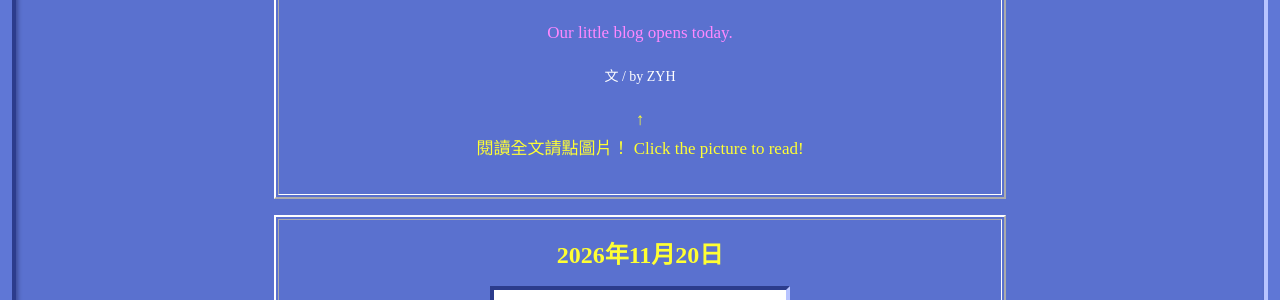
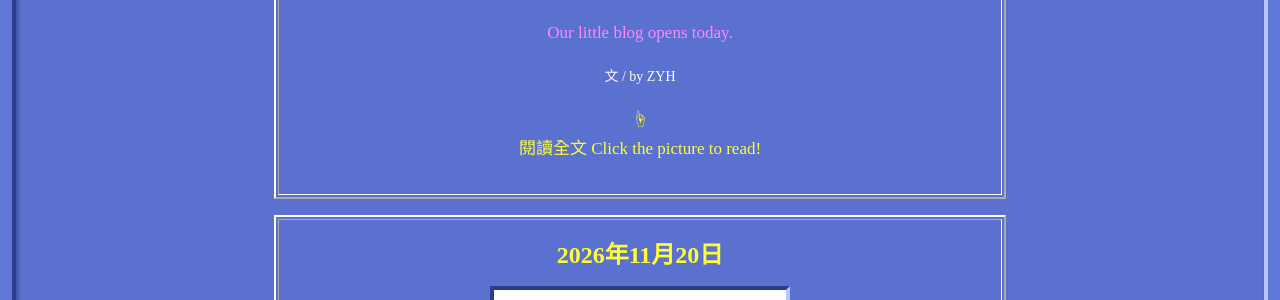
Before and after one commit to ZENYA-H/ZENYA-H.github.io, a Jekyll site: the page built from index.html, in a window 1280 px wide. Shown: the part 846-1146 px from the top of the page. Built offline with Jekyll 4.4.1, drawn with Linux system fonts in a browser that asks for light colours.

Commit message:
Update index.html

```diff
--- a/index.html
+++ b/index.html
@@ -13,6 +13,6 @@ layout: default
   <p class="post-title"><a href="{{ post.url | relative_url }}">{{ post.title }}</a></p>
   {% if post.excerpt_en %}<p class="pink">{{ post.excerpt_en }}</p>{% endif %}
   <p class="small">文 / by {{ post.author }}</p>
-  <p class="yellow">↑<br>閱讀全文請點圖片！ Click the picture to read!</p>
+  <p class="yellow">☝︎<br>閱讀全文 Click the picture to read!</p>
 </div>
 {% endfor %}
```
